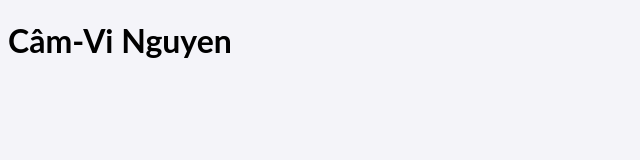
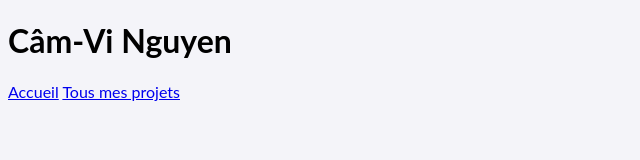
Before and after one commit to camviweb/camviweb.github.io, a plain HTML site: page index.html in a window 1280 px wide. Shown: the whole page, without its empty margins (0-640 px from the left). Drawn offline with Linux system fonts and the light colour scheme.

Commit message:
Update index.html

```diff
--- a/index.html
+++ b/index.html
@@ -17,5 +17,7 @@
 </head>
 <body>
     <h1>Câm-Vi Nguyen</h1>
+    <a href="index.html">Accueil</a>
+    <a href="projet.html">Tous mes projets</a>
 </body>
 </html>
```
